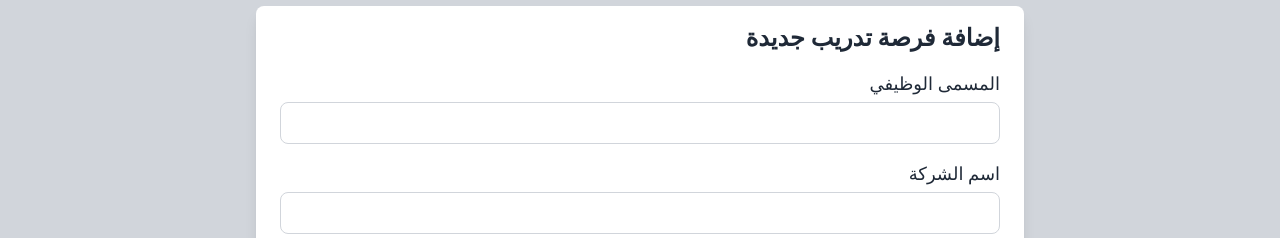
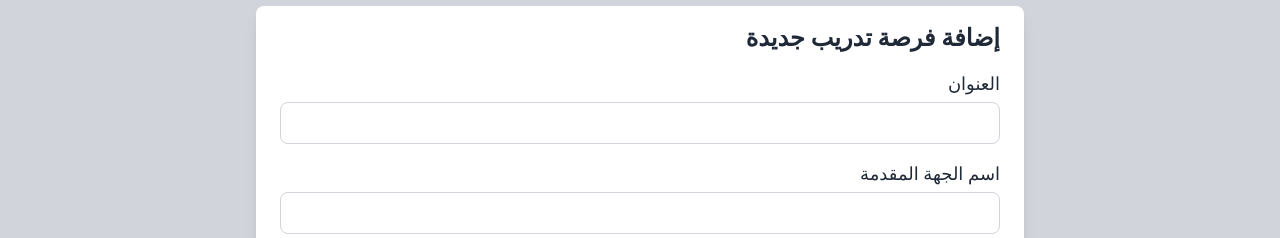
Before and after one commit to wesamhamad/Tadarab2, a Next.js app: page /addInternshipPage in a window 1280 px wide. Shown: the part 186-424 px from the top of the page. Built offline with nearby package versions, Linux system fonts and the light colour scheme.

Commit message:
Update AddInternshipPage.jsx

```diff
--- a/components/AddInternshipPage.jsx
+++ b/components/AddInternshipPage.jsx
@@ -1,149 +1,3 @@
-// import React, { useState } from 'react';
-// import DatePicker from 'react-datepicker';
-// import 'react-datepicker/dist/react-datepicker.css';
-
-// const AddInternshipPage = ({ onAddInternship }) => {
-//     const [position, setPosition] = useState('');
-//     const [company, setCompany] = useState('');
-//     const [location, setLocation] = useState('');
-//     const [selectedDate, setSelectedDate] = useState(null);
-//     const [website, setWebsite] = useState('');
-//     const [submitted, setSubmitted] = useState(false);
-
-//     const handleSubmit = (e) => {
-//         e.preventDefault();
-
-//         if (
-//             position.trim() === '' ||
-//             company.trim() === '' ||
-//             location.trim() === '' ||
-//             selectedDate === null ||
-//             website.trim() === ''
-//         ) {
-//             // Handle form validation or display an error message
-//             return;
-//         }
-
-//         const newInternship = {
-//             id: Date.now(),
-//             position,
-//             company,
-//             location,
-//             date: selectedDate.toISOString(), // Convert date to ISO string format
-//             website,
-//         };
-
-//         onAddInternship(newInternship);
-
-//         // Reset form fields
-//         setPosition('');
-//         setCompany('');
-//         setLocation('');
-//         setSelectedDate(null);
-//         setWebsite('');
-
-//         setSubmitted(true);
-//     };
-
-//     const renderForm = () => {
-//         return (
-//             <form onSubmit={handleSubmit}>
-//                 <div className="mb-4">
-//                     <label htmlFor="position" className="block text-lg font-medium text-gray-800">
-//                         المسمى الوظيفي
-//                     </label>
-//                     <input
-//                         type="text"
-//                         id="position"
-//                         value={position}
-//                         onChange={(e) => setPosition(e.target.value)}
-//                         className="w-full border border-gray-300 rounded-lg py-2 px-4 mt-1 focus:outline-none focus:ring-2 focus:ring-purple-500"
-//                     />
-//                 </div>
-//                 <div className="mb-4">
-//                     <label htmlFor="company" className="block text-lg font-medium text-gray-800">
-//                         اسم الشركة
-//                     </label>
-//                     <input
-//                         type="text"
-//                         id="company"
-//                         value={company}
-//                         onChange={(e) => setCompany(e.target.value)}
-//                         className="w-full border border-gray-300 rounded-lg py-2 px-4 mt-1 focus:outline-none focus:ring-2 focus:ring-purple-500"
-//                     />
-//                 </div>
-//                 <div className="mb-4">
-//                     <label htmlFor="location" className="block text-lg font-medium text-gray-800">
-//                         الموقع
-//                     </label>
-//                     <input
-//                         type="text"
-//                         id="location"
-//                         value={location}
-//                         onChange={(e) => setLocation(e.target.value)}
-//                         className="w-full border border-gray-300 rounded-lg py-2 px-4 mt-1 focus:outline-none focus:ring-2 focus:ring-purple-500"
-//                     />
-//                 </div>
-//                 <div className="mb-4">
-//                     <label htmlFor="date" className="block text-lg font-medium text-gray-800">
-//                         تاريخ التقديم
-//                     </label>
-//                     <DatePicker
-//                         id="date"
-//                         selected={selectedDate}
-//                         onChange={(date) => setSelectedDate(date)}
-//                         className="w-full border border-gray-300 rounded-lg py-2 px-4 mt-1 focus:outline-none focus:ring-2 focus:ring-purple-500"
-//                         dateFormat="dd/MM/yyyy"
-//                         placeholderText="اختر تاريخًا"
-//                     />
-//                 </div>
-//                 <div className="mb-4">
-//                     <label htmlFor="website" className="block text-lg font-medium text-gray-800">
-//                         رابط للتسجيل
-//                     </label>
-//                     <input
-//                         type="text"
-//                         id="website"
-//                         value={website}
-//                         onChange={(e) => setWebsite(e.target.value)}
-//                         className="w-full border border-gray-300 rounded-lg py-2 px-4 mt-1 focus:outline-none focus:ring-2 focus:ring-purple-500"
-//                     />
-//                 </div>
-//                 <div className="text-center">
-//                     <button
-//                         type="submit"
-//                         className="bg-purple-500 text-white py-2 px-4 rounded-lg hover:bg-purple-700 focus:outline-none focus:ring-2 focus:ring-purple-500"
-//                     >
-//                         إضافة الفرصة
-//                     </button>
-//                 </div>
-//             </form>
-//         );
-//     };
-
-//     const renderThankYouMessage = () => {
-//         return (
-//             <div className="text-center">
-//                 <h2 className="text-2xl font-bold mb-4 text-gray-800">شكرًا لإضافة فرصة تدريب!</h2>
-//                 <p className="text-gray-500">لقد تم إرسالها بنجاح، ستعرض بعد الموافقة عليها.</p>
-//             </div>
-//         );
-//     };
-
-//     return (
-//         <div className="min-h-screen bg-gray-300 py-8 px-4 sm:px-6 lg:px-8" dir="rtl">
-//             <div className="max-w-3xl mx-auto mt-40">
-//                 <div className="bg-white shadow-lg rounded-lg px-6 py-4">
-//                     <h2 className="text-2xl font-bold mb-4 text-gray-800">إضافة فرصة تدريب جديدة</h2>
-//                     {submitted ? renderThankYouMessage() : renderForm()}
-//                 </div>
-//             </div>
-//         </div>
-//     );
-// };
-
-// export default AddInternshipPage;
-
 import React, { useState } from 'react';
 import DatePicker from 'react-datepicker';
 import 'react-datepicker/dist/react-datepicker.css';
@@ -196,7 +50,7 @@ const AddInternshipPage = ({ onAddInternship }) => {
                     <form onSubmit={handleSubmit}>
                         <div className="mb-4">
                             <label htmlFor="position" className="block text-lg font-medium text-gray-800">
-                                المسمى الوظيفي
+                               العنوان
                             </label>
                             <input
                                 type="text"
@@ -208,7 +62,7 @@ const AddInternshipPage = ({ onAddInternship }) => {
                         </div>
                         <div className="mb-4">
                             <label htmlFor="company" className="block text-lg font-medium text-gray-800">
-                                اسم الشركة
+                                اسم الجهة المقدمة
                             </label>
                             <input
                                 type="text"
```
